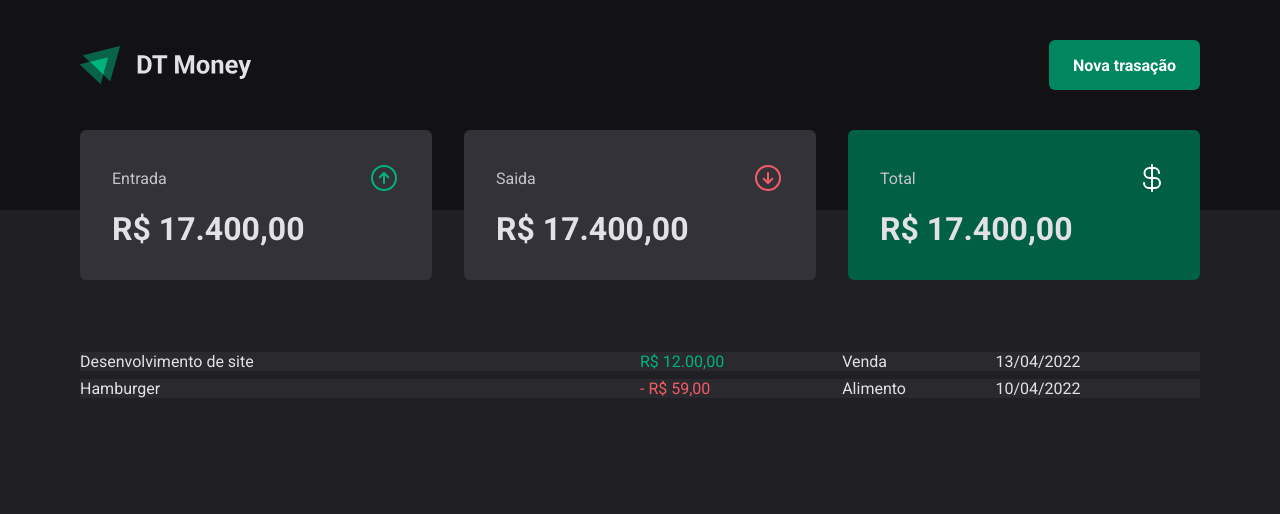
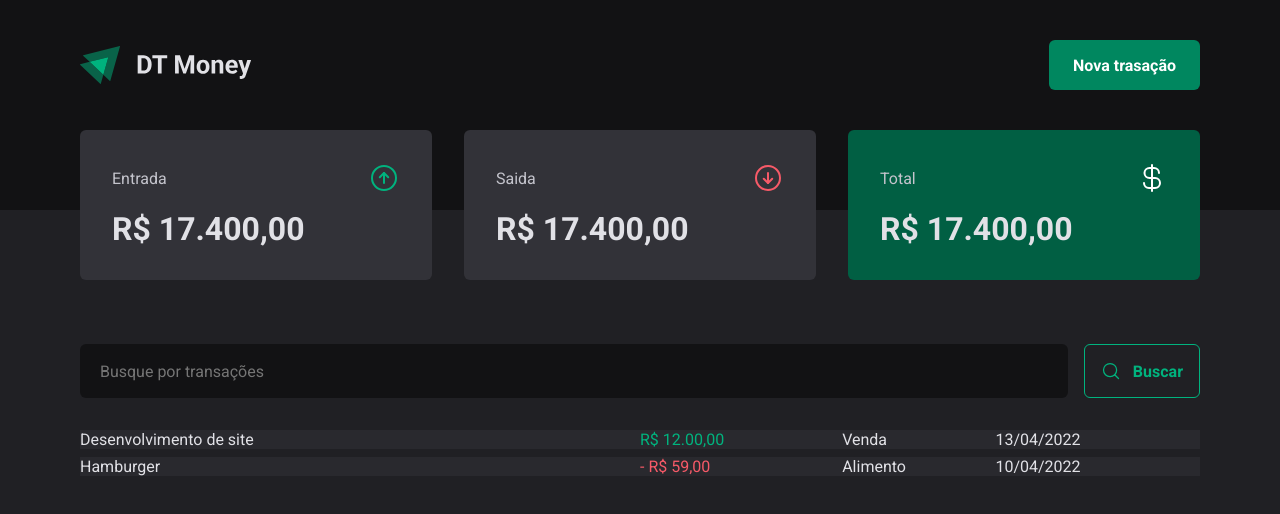
Before and after one commit to saimonbrito/criando-projeto-vite-TD-Mobey, a React (Vite) app: page / in a window 1280 px wide. Shown: the top 514 px of the page. Built offline with nearby package versions, Linux system fonts and the light colour scheme.

Commit message:
pagina pronta procimo passo

```diff
--- /dev/null
+++ b/src/components/searchForm/index.tsx
@@ -0,0 +1,16 @@
+import { MagnifyingGlass } from "phosphor-react";
+import { SeachFormContainer } from "./styles";
+
+
+export function SearchForm(){
+  return (
+    <SeachFormContainer>
+      <input type="text" placeholder=" Busque por transações" />
+
+      <button type="submit">
+        <MagnifyingGlass size={20}/>
+        Buscar
+      </button>
+    </SeachFormContainer>
+  )
+}
--- /dev/null
+++ b/src/components/searchForm/styles.ts
@@ -0,0 +1,46 @@
+import styled from "styled-components"
+
+
+
+export const SeachFormContainer = styled.form`
+ display: flex;
+ gap: 1rem;
+
+ input {
+   flex:1;
+   border-radius: 6px ;
+   border: 0;
+   background:${props => props.theme["gray-900"]} ;
+   padding: 1rem;
+
+   &::placeholder {
+    color:${props => props.theme["grat-500"]} ;
+
+   }
+ }
+
+ button {
+  display: flex;
+  align-items: center;
+  gap: 0.75rem;
+
+  border: 0;
+  padding: 1rem;
+  background: transparent;
+  border: 1px solid ${props => props.theme["green-300"]};
+  color: ${props => props.theme["green-300"]};
+  font-weight: bold;
+  border-radius: 6px;
+
+  &:hover {
+
+      background: ${props => props.theme["green-500"]};
+      border: 1px solid ${props => props.theme["green-500"]};
+      color: ${props => props.theme["green-500"]};
+      transition: background-color 0.2s, color 0.2s, border-color 0.2s;
+
+
+  }
+ }
+
+`
--- a/src/pages/Transactions/index.tsx
+++ b/src/pages/Transactions/index.tsx
@@ -1,4 +1,5 @@
 import { Header } from "../../components/Header";
+import { SearchForm } from "../../components/searchForm";
 import { Summary } from "../../components/summary";
 import { PriceHighlight, TransactionsConteiner, TransactionsTable} from "./styles";
 
@@ -9,6 +10,7 @@
        <Summary/>
 
         <TransactionsConteiner>
+        <SearchForm/>
             <TransactionsTable>
             <tbody>
               <tr>
--- a/src/pages/Transactions/styles.ts
+++ b/src/pages/Transactions/styles.ts
@@ -16,7 +16,7 @@
  width: 100%;
  border-collapse: separate;
  border-spacing: 0 0.5rem;
-/*margin-top:1rem;*/
+ margin-top: 1.5rem;
 
 tr{
       padding: 1.25rem 2rem;
```
